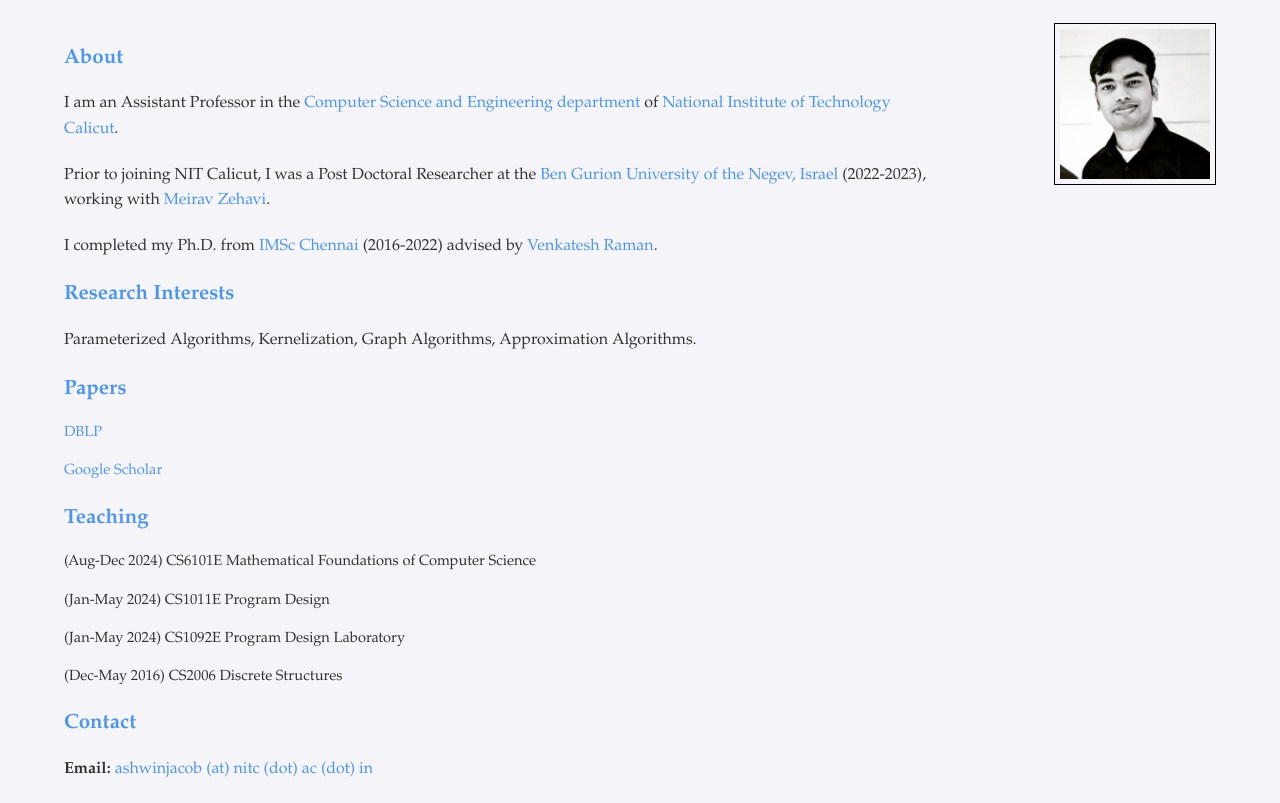
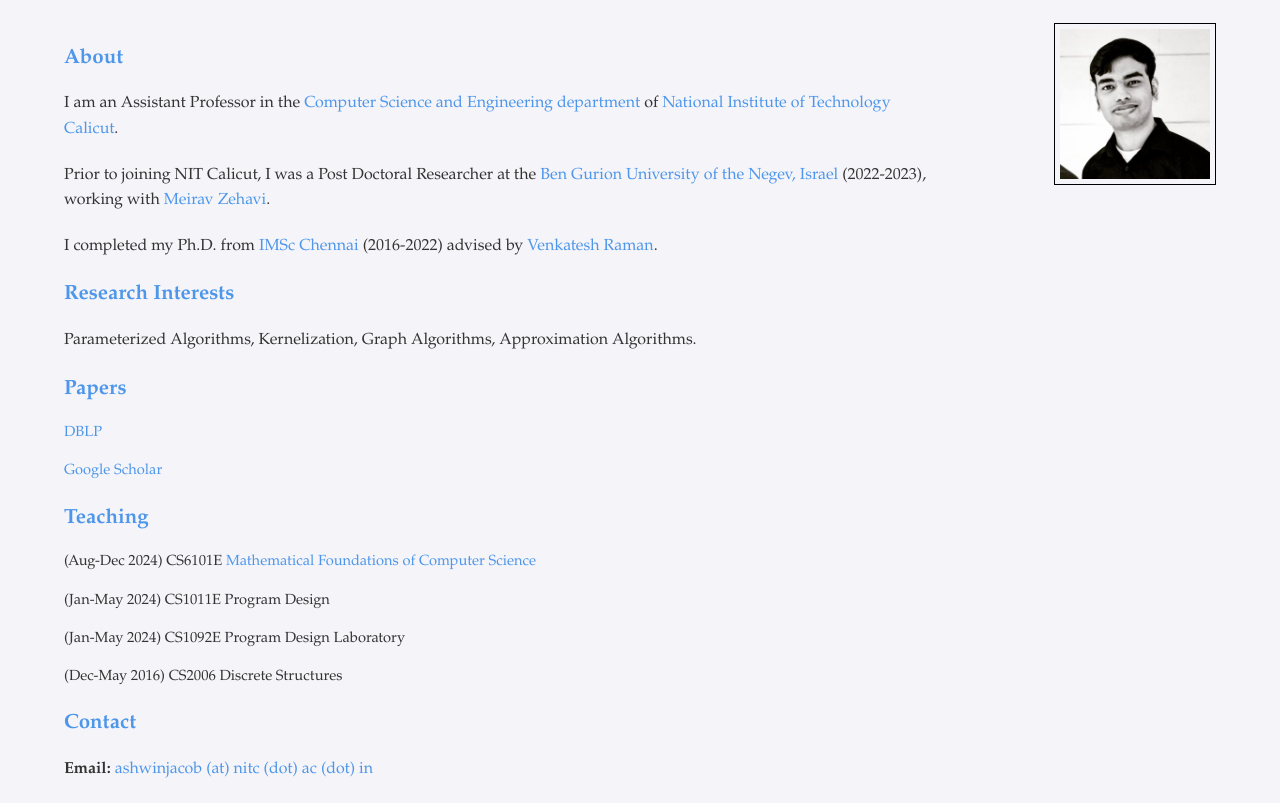
Before and after one commit to ashwinjacob/ashwinjacob.github.io, a plain HTML site: page index.html in a window 1280 px wide. Shown: the part 84-887 px from the top of the page. Drawn offline with Linux system fonts and the light colour scheme.

Commit message:
Update index.html

```diff
--- a/index.html
+++ b/index.html
@@ -42,7 +42,7 @@
 
             <h2>Teaching</h2>
             <ul>
-                <li>(Aug-Dec 2024) CS6101E Mathematical Foundations of Computer Science</li>
+                <li>(Aug-Dec 2024) CS6101E <a href="mfcs.html">Mathematical Foundations of Computer Science</a></li>
                 <li>(Jan-May 2024) CS1011E Program Design</li>
                 <li>(Jan-May 2024) CS1092E Program Design Laboratory</li>
                 <li>(Dec-May 2016) CS2006 Discrete Structures</li>
```
